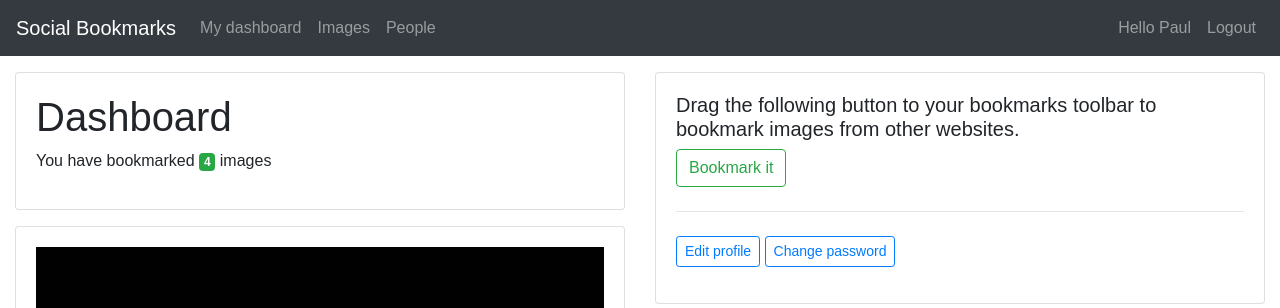
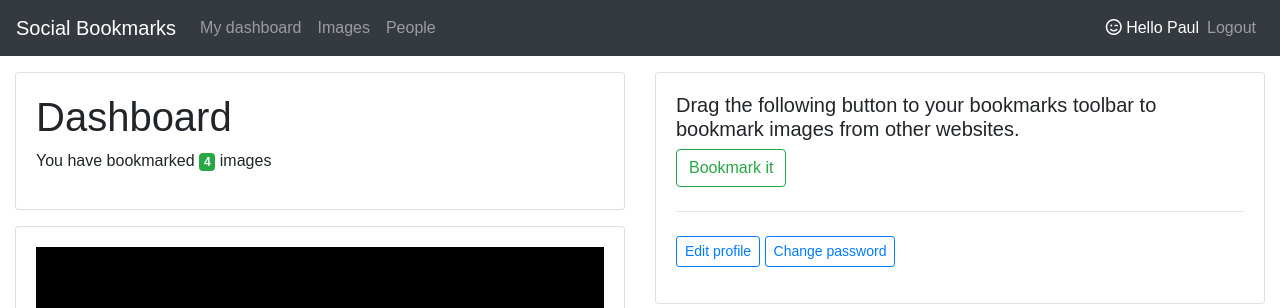
Before and after one commit to paulr909/django-social, a Django app: page /account/ in a window 1280 px wide. Shown: the top 308 px of the page. Run offline with Django 3.2, Linux system fonts and the light colour scheme; a user stored in the database is signed in; data comes from the database, SQL or seed files in the repository; both versions use the stored data as it was after the commit; some libraries are stand-ins or nearby versions.

Commit message:
add font-awesome

```diff
--- a/account/static/css/base.css
+++ b/account/static/css/base.css
@@ -1,5 +1,11 @@
 body {
     font-family: sans-serif;
+}
+
+.nav-hello {
+    display: block;
+    padding: .5rem 0;
+    color: #fff;
 }
 
 .errorlist {
@@ -20,7 +26,7 @@ body {
 .social li {
     list-style: none;
     padding: 10px 20px;
-    margin: 0 0 10px 0;
+    margin: 0 0 10px -40px;
 }
 
 .social li a {
@@ -43,7 +49,6 @@ body {
 }
 
 /* images */
-
 .image-preview, .image-detail {
     max-width: 300px;
     float: left;
--- a/account/templates/account/dashboard.html
+++ b/account/templates/account/dashboard.html
@@ -14,7 +14,7 @@
                     {% endwith %}
                 </div>
             </div>
-            <div class="card">
+            <div class="card mb-3">
                 <div class="card-body">
                     <div id="action-list">
                         {% for action in actions %}
--- a/account/templates/base.html
+++ b/account/templates/base.html
@@ -6,19 +6,17 @@
     <link rel="icon" href="{% static 'img/django.ico' %}">
     <link rel="stylesheet" href="https://stackpath.bootstrapcdn.com/bootstrap/4.3.1/css/bootstrap.min.css"
           integrity="sha384-ggOyR0iXCbMQv3Xipma34MD+dH/1fQ784/j6cY/iJTQUOhcWr7x9JvoRxT2MZw1T" crossorigin="anonymous">
-    <script src="https://stackpath.bootstrapcdn.com/bootstrap/4.3.1/js/bootstrap.min.js"
-            integrity="sha384-JjSmVgyd0p3pXB1rRibZUAYoIIy6OrQ6VrjIEaFf/nJGzIxFDsf4x0xIM+B07jRM"
-            crossorigin="anonymous"></script>
     <link href="{% static "css/base.css" %}" rel="stylesheet">
+    <script src="https://kit.fontawesome.com/c32466f0f8.js"></script>
 </head>
 <body>
 <nav class="navbar navbar-expand-md navbar-dark bg-dark fixed-top">
     <a class="navbar-brand" href="{% url "login" %}">Social Bookmarks</a>
-    <button class="navbar-toggler" type="button" data-toggle="collapse" data-target="#navbars"
-            aria-controls="navbars" aria-expanded="false" aria-label="Toggle navigation">
+    <button class="navbar-toggler" type="button" data-toggle="collapse" data-target="#navbars-social"
+            aria-controls="navbars-social" aria-expanded="false" aria-label="Toggle navigation">
         <span class="navbar-toggler-icon"></span>
     </button>
-    <div class="collapse navbar-collapse" id="navbars">
+    <div class="collapse navbar-collapse" id="navbars-social">
         <ul class="navbar-nav mr-auto">
             {% if request.user.is_authenticated %}
                 <li class="nav-item" {% if section == "dashboard" %}class="selected"{% endif %}>
@@ -34,7 +32,7 @@
         </ul>
         <ul class="navbar-nav ml-auto">
             {% if request.user.is_authenticated %}
-                <li class="nav-link">
+                <li class="nav-hello"><i class="far fa-smile-wink"></i>
                     Hello {{ request.user.first_name }}
                 </li>
                 <li class="nav-item">
@@ -62,6 +60,9 @@
     {% endblock %}
 </div>
 <script src="https://ajax.googleapis.com/ajax/libs/jquery/3.3.1/jquery.min.js"></script>
+<script src="https://stackpath.bootstrapcdn.com/bootstrap/4.3.1/js/bootstrap.min.js"
+        integrity="sha384-JjSmVgyd0p3pXB1rRibZUAYoIIy6OrQ6VrjIEaFf/nJGzIxFDsf4x0xIM+B07jRM"
+        crossorigin="anonymous"></script>
 <script src="https://cdn.jsdelivr.net/npm/js-cookie@2/src/js.cookie.min.js"></script>
 <script>
     var csrftoken = Cookies.get('csrftoken');
--- a/account/templates/registration/login.html
+++ b/account/templates/registration/login.html
@@ -26,7 +26,7 @@
             <a class="btn btn-outline-primary btn-sm" href="{% url "password_reset" %}">Forgotten your password?</a>
         </div>
 
-        <div class="col-md-3">
+        <div class="col-md-3 mt-4">
             <div class="social">
                 <ul>
                     <li class="facebook"><a href="{% url "social:begin" "facebook" %}">Sign in with Facebook</a></li>
```
Also changed, not shown: db.sqlite3. Lines whose indentation alone changed are shown as unchanged.
